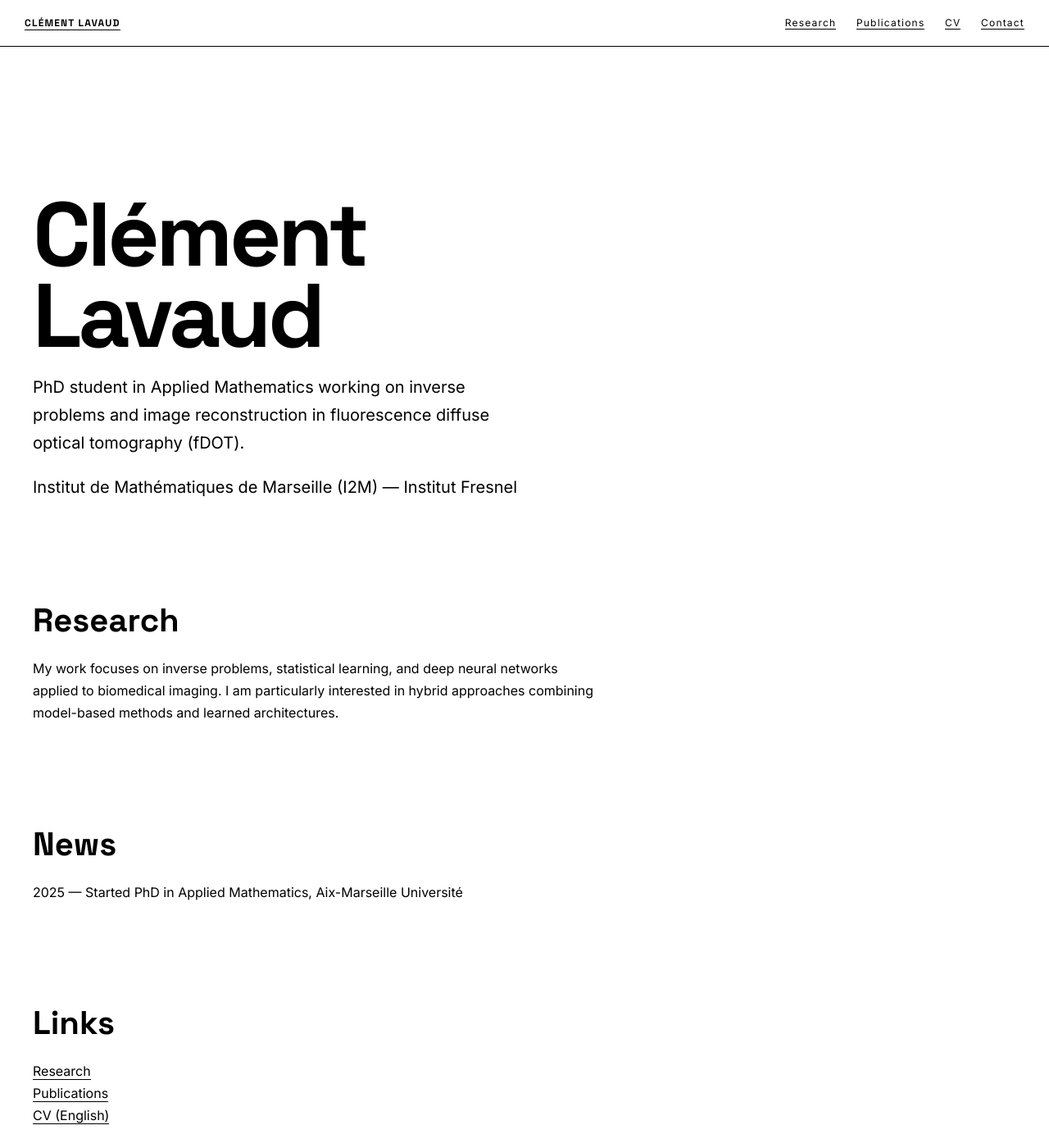
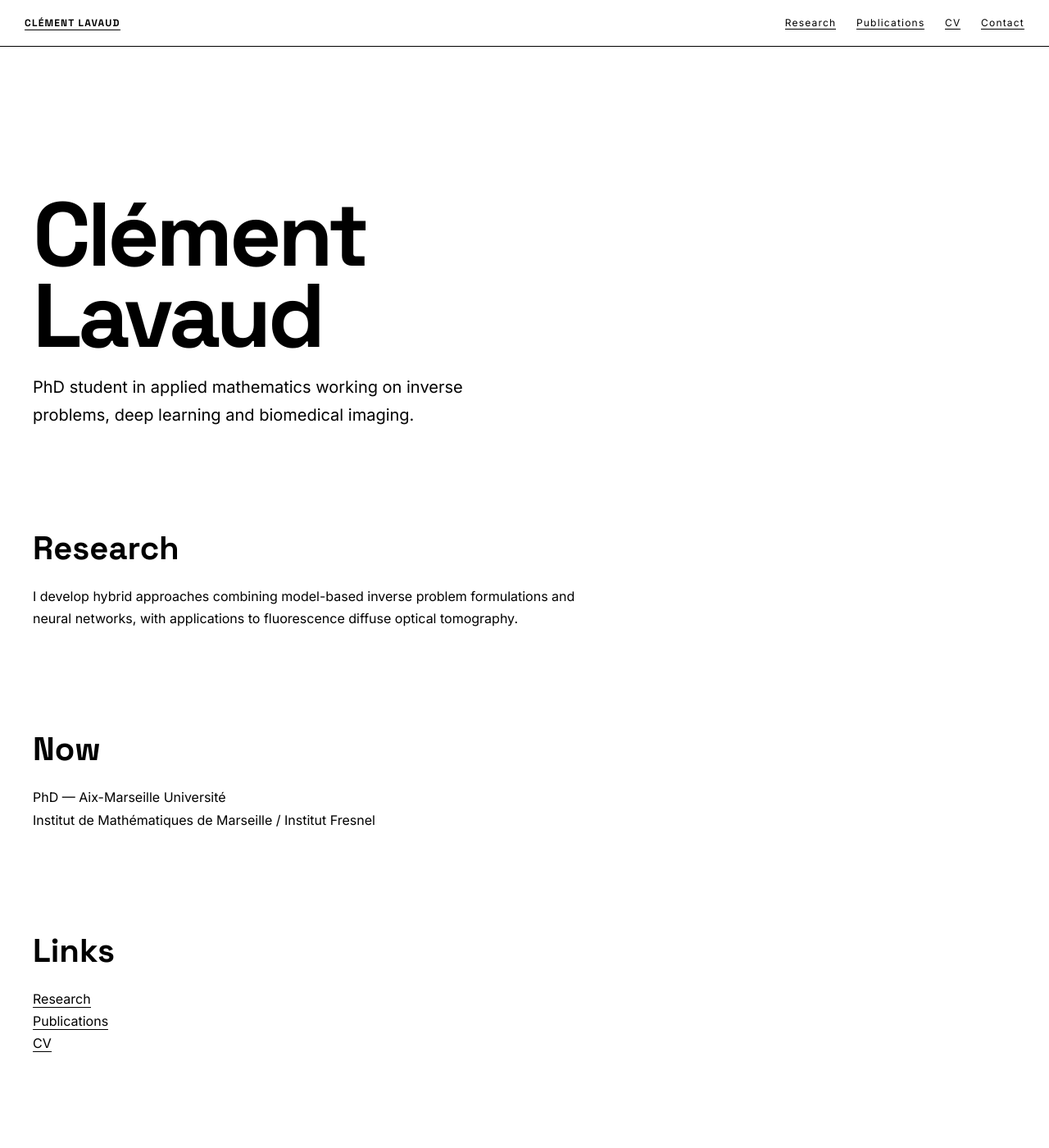
Before and after one commit to clementlavaud/clementlavaud.github.io, a Jekyll site: the page built from index.md, in a window 1280 px wide and 1400 px high. Shown: the whole window at 82% size. Built offline with Jekyll 4.4.1, drawn with Linux system fonts in a browser that asks for light colours.

Commit message:
Update index.md

```diff
--- a/index.md
+++ b/index.md
@@ -4,28 +4,32 @@ title: "Home"
 ---
 
 <section class="hero">
-  <h1>Clément Lavaud</h1>
-  <p class="intro">
-    PhD student in Applied Mathematics working on inverse problems and image reconstruction
-    in fluorescence diffuse optical tomography (fDOT).
-  </p>
-  <p class="affiliation">
-    Institut de Mathématiques de Marseille (I2M) — Institut Fresnel
+  <h1>
+    Clément<br>
+    Lavaud
+  </h1>
+
+  <p>
+    PhD student in applied mathematics working on inverse problems,
+    deep learning and biomedical imaging.
   </p>
 </section>
 
 <section>
   <h2>Research</h2>
   <p>
-    My work focuses on inverse problems, statistical learning, and deep neural networks
-    applied to biomedical imaging. I am particularly interested in hybrid approaches
-    combining model-based methods and learned architectures.
+    I develop hybrid approaches combining model-based inverse problem
+    formulations and neural networks, with applications to fluorescence
+    diffuse optical tomography.
   </p>
 </section>
 
 <section>
-  <h2>News</h2>
-  <p>2025 — Started PhD in Applied Mathematics, Aix-Marseille Université</p>
+  <h2>Now</h2>
+  <p>
+    PhD — Aix-Marseille Université<br>
+    Institut de Mathématiques de Marseille / Institut Fresnel
+  </p>
 </section>
 
 <section>
@@ -33,6 +37,6 @@ title: "Home"
   <p>
     <a href="/research">Research</a><br>
     <a href="/publications">Publications</a><br>
-    <a href="/assets/cv_eng.pdf">CV (English)</a>
+    <a href="/assets/cv_eng.pdf">CV</a>
   </p>
 </section>
```
